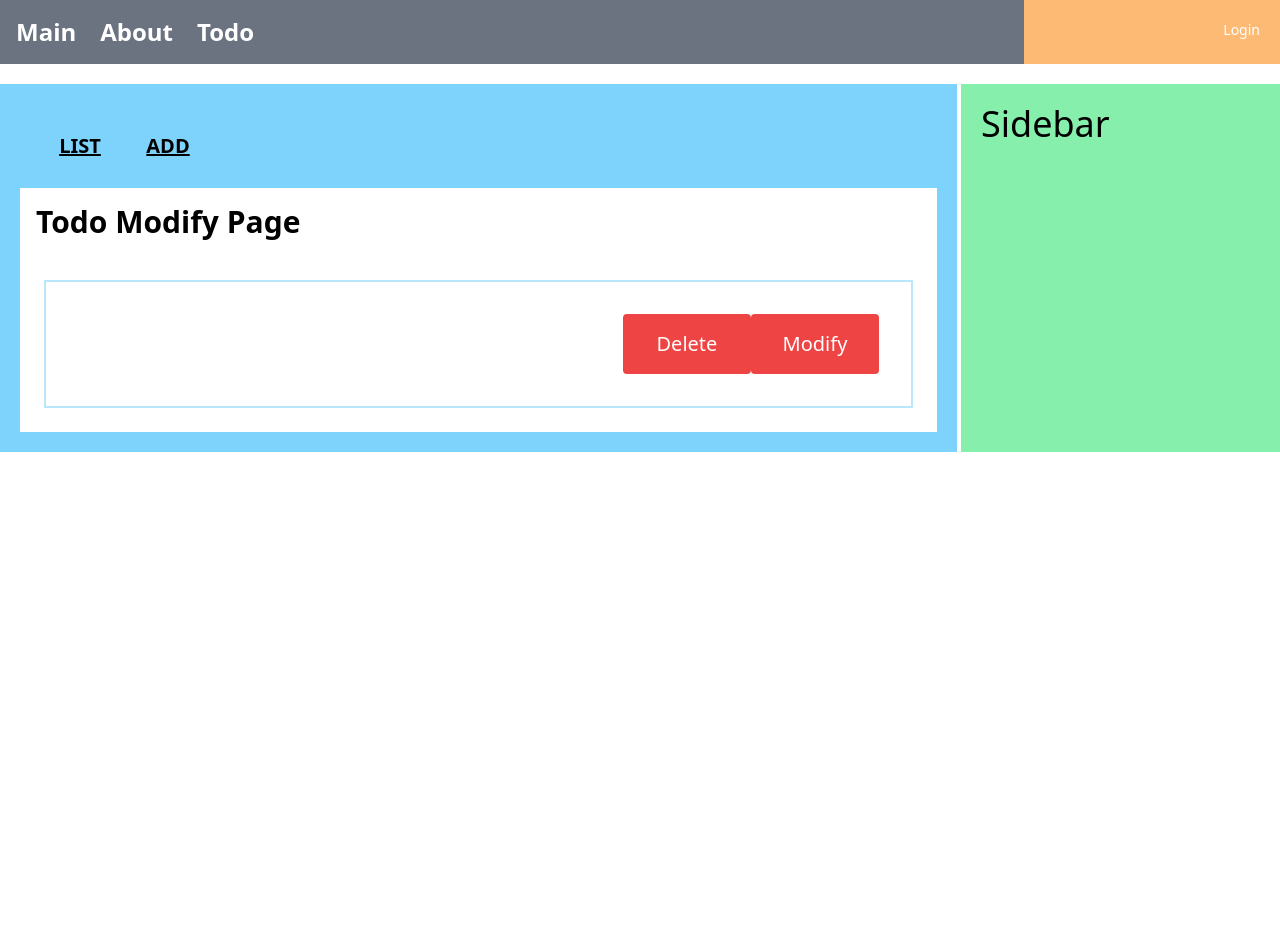
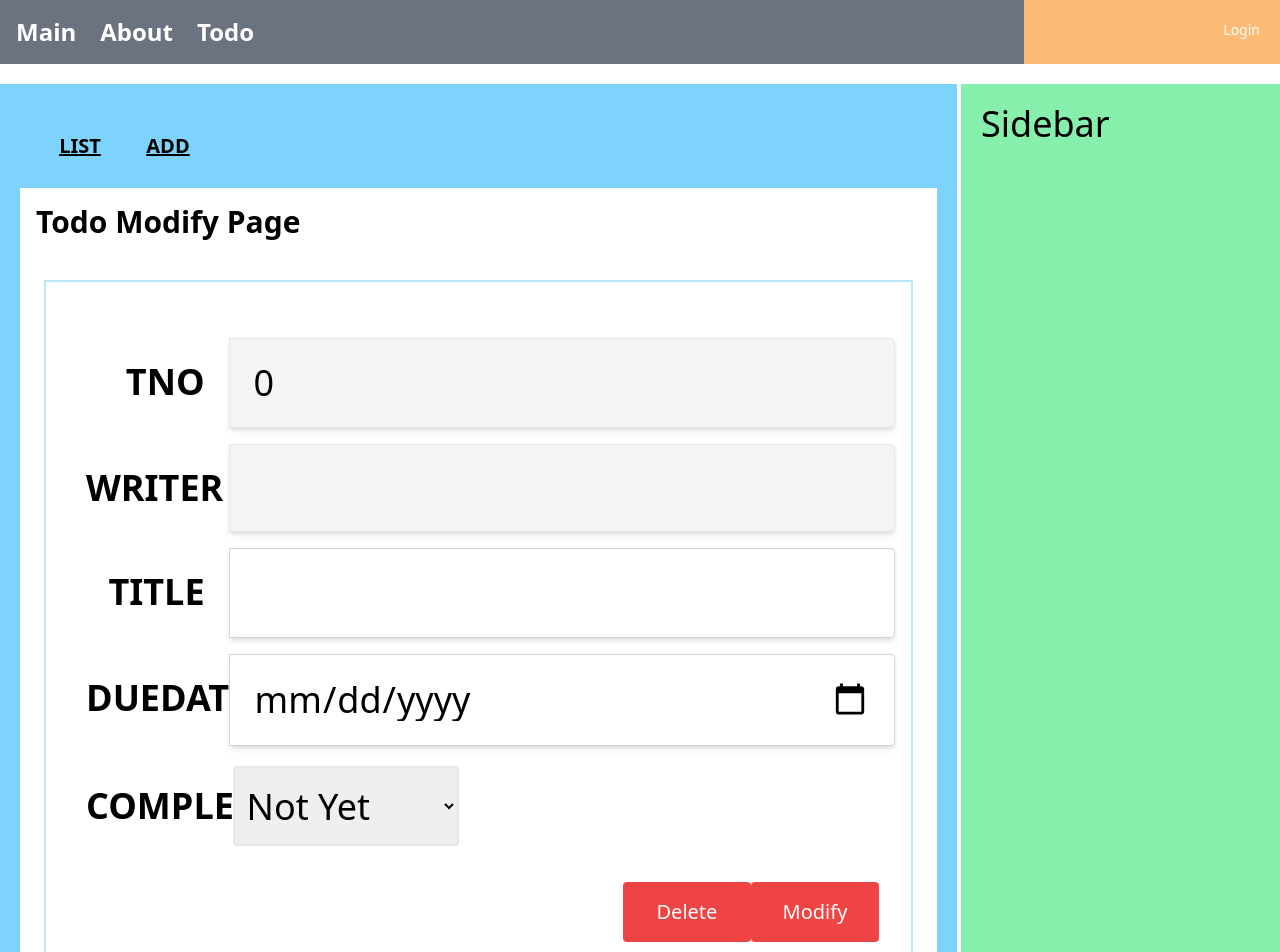
Before and after one commit to LGJ420/study1_front, a React (Create React App) app: page /todo/modify/1 in a window 1280 px wide. Shown: the top 952 px of the page. Before the commit the page ends 800 px from the top, so only its background shows below. Built offline with nearby package versions, Linux system fonts and the light colour scheme; no server answers; the HTML template or start-up script is replaced by a standard one.

Commit message:
4.7.3 서버 데이터 출력

```diff
--- a/src/components/todo/ModifyComponent.js
+++ b/src/components/todo/ModifyComponent.js
@@ -1,23 +1,108 @@
 import { useEffect, useState } from "react"
+import { getOne } from "../../api/todoApi";
 
 const initState = {
     tno: 0,
     title: '',
     writer: '',
-    dueDate: 'null',
+    dueDate: '',
     complete: false
 }
 
-const ModifyComponent = ({tno}) => {
+const ModifyComponent = ({tno, moveList, moveRead}) => {
 
     const [todo, setTodo] = useState({...initState});
 
     useEffect(()=>{
 
+        getOne(tno).then(data=>setTodo(data));
+
     }, [tno]);
+
+    const handleChangeTodo = (e) => {
+
+        todo[e.target.name] = e.target.value;
+
+        setTodo({...todo});
+    }
+
+    const handleChangeTodoComplete = (e) => {
+
+        const value = e.target.value;
+
+        todo.complete = (value === 'Y');
+
+        setTodo({...todo});
+    }
 
     return (
         <div className="border-2 border-sky-200 mt-10 m-2 p-4">
+
+            <div className="flex justify-center mt-10">
+                <div className="relative mb-4 flex w-full flex-wrap items-stretch">
+                    <div className="w-1/5 p-6 text-right font-bold">
+                        TNO
+                    </div>
+                    <div className="w-4/5 p-6 rounded-r border border-solid shadow-md bg-gray-100">
+                        {todo.tno}
+                    </div>
+                </div>
+            </div>
+
+            <div className="flex justify-center">
+                <div className="relative mb-4 flex w-full flex-wrap items-stretch">
+                    <div className="w-1/5 p-6 text-right font-bold">
+                        WRITER
+                    </div>
+                    <div className="w-4/5 p-6 rounded-r border border-solid shadow-md bg-gray-100">
+                        {todo.writer}
+                    </div>
+                </div>
+            </div>
+
+            <div className="flex justify-center">
+                <div className="relative mb-4 flex w-full flex-wrap items-stretch">
+                    <div className="w-1/5 p-6 text-right font-bold">
+                        TITLE
+                    </div>
+                    <input className="w-4/5 p-6 rounded-r border border-solid border-neutral-300 shadow-md"
+                        name="title"
+                        type={'text'}
+                        value={todo.title}
+                        onChange={handleChangeTodo}>
+                    </input>
+                </div>
+            </div>
+
+            <div className="flex justify-center">
+                <div className="relative mb-4 flex w-full flex-wrap items-stretch">
+                    <div className="w-1/5 p-6 text-right font-bold">
+                        DUEDATE
+                    </div>
+                    <input className="w-4/5 p-6 rounded-r border border-solid border-neutral-300 shadow-md"
+                        name="dueDate"
+                        type={'date'}
+                        value={todo.dueDate}
+                        onChange={handleChangeTodo}>
+                    </input>
+                </div>
+            </div>
+
+            <div className="flex justify-center">
+                <div className="relative mb-4 flex w-full flex-wrap items-stretch">
+                    <div className="w-1/5 p-6 text-right font-bold">
+                        COMPLETE
+                    </div>
+                    <select className="border-solid border-2 rounded m-1 p-2"
+                        name="status"
+                        onChange={handleChangeTodoComplete}
+                        value={todo.complete ? 'Y' : 'N'}>
+                        <option value='Y'>Completed</option>
+                        <option value='N'>Not Yet</option>
+                    </select>
+                </div>
+            </div>
+
             <div className="flex justify-end p-4">
                 <button type="button" className="rounded p-4 text-xl w-32 text-white bg-red-500">
                     Delete
```
